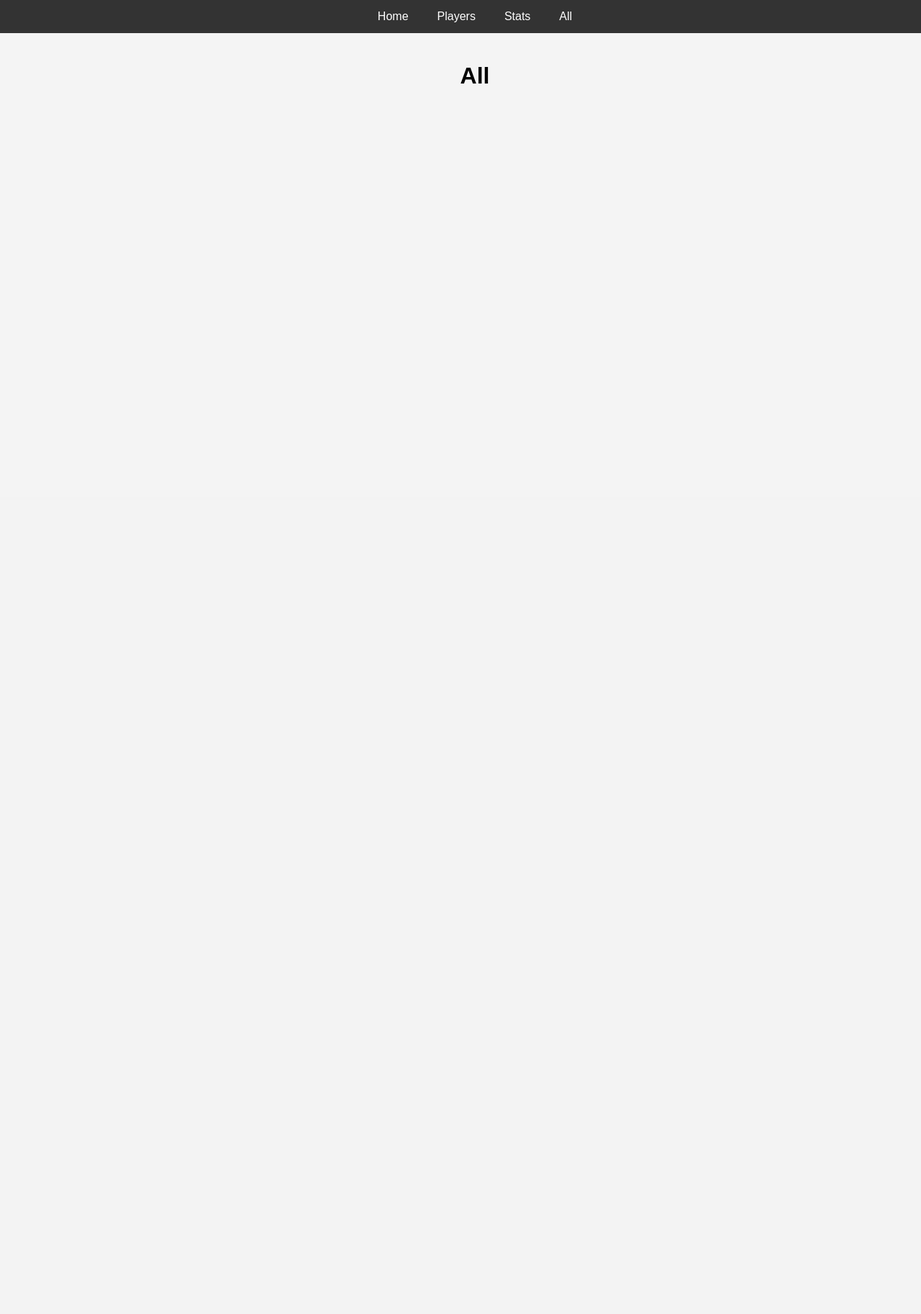
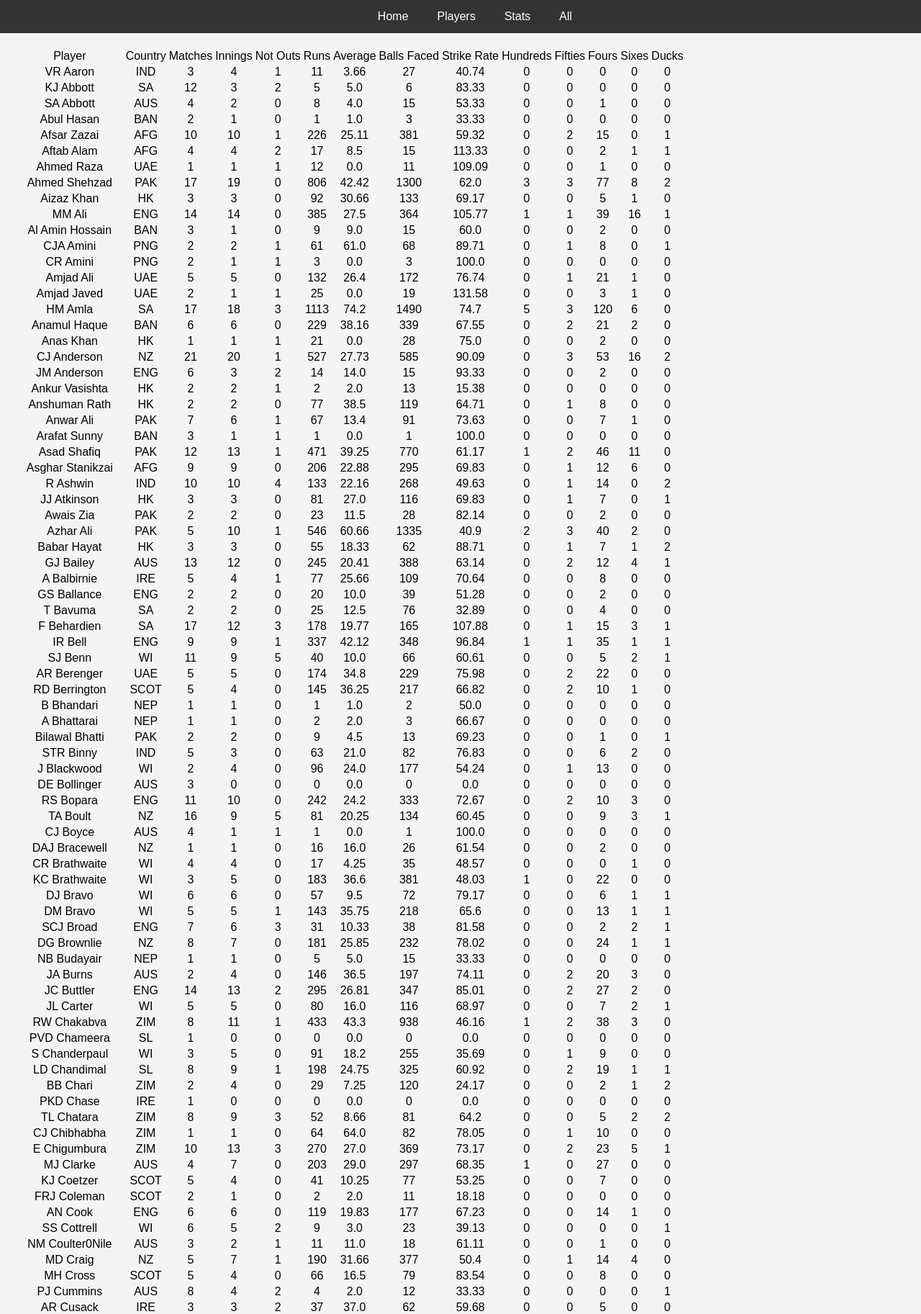
Before and after one commit to AaravKalia5/12DTG, a Flask app: page /all in a window 1280 px wide. Shown: the part 110-1935 px from the top of the page at 72% size. Before the commit the page ends 226 px from the top, so only its background shows below. Run offline with Flask 3, Linux system fonts and the light colour scheme; data comes from the database, SQL or seed files in the repository; both versions use the stored data as it was after the commit.

Commit message:
I have displayed all the data to the all page

```diff
--- a/app.py
+++ b/app.py
@@ -1,6 +1,18 @@
 from flask import Flask, render_template
+import sqlite3
+from sqlite3 import Error
 
 app = Flask(__name__)
+DATABASE = 'cricket_database.db'
+
+def create_connection(db_filename):
+    try:
+        connection = sqlite3.connect(db_filename)
+        return connection
+
+    except Error as e:
+        print(e)
+        return None
 
 
 @app.route('/')
@@ -17,7 +29,18 @@ def render_stats_page():  # put application's code here
 
 @app.route('/all')
 def render_all_page():  # put application's code here
-    return render_template('all.html')
+    query = "SELECT Player, Country, Matches, Innings, Not_Outs, Runs, Ave, Balls_Faced, Strike_Rate, Hundreds ,Fiftys, Fours, Sixes, Ducks FROM cricket_table_data"
+
+    connection = create_connection(DATABASE)
+
+    cursor = connection.cursor()
+    cursor.execute(query, )
+
+    data_list = cursor.fetchall()
+
+
+
+    return render_template('all.html', data=data_list)
 
 
 
--- a/templates/all.html
+++ b/templates/all.html
@@ -1,6 +1,44 @@
 {% extends "base.html" %}
 {% block main %}
-            <h1>All</h1>
+    <table>
+        <thead>
+            <tr>
+                <td>Player</td>
+                <td>Country</td>
+                <td>Matches</td>
+                <td>Innings</td>
+                <td>Not Outs</td>
+                <td>Runs</td>
+                <td>Average</td>
+                <td>Balls Faced</td>
+                <td>Strike Rate</td>
+                <td>Hundreds</td>
+                <td>Fifties</td>
+                <td>Fours</td>
+                <td>Sixes</td>
+                <td>Ducks</td>
+            </tr>
+        </thead>
 
-
+        <tbody>
+            {% for row in data %}
+                <tr>
+                    <td>{{ row[0] }}</td>
+                    <td>{{ row[1] }}</td>
+                    <td>{{ row[2] }}</td>
+                    <td>{{ row[3] }}</td>
+                    <td>{{ row[4] }}</td>
+                    <td>{{ row[5] }}</td>
+                    <td>{{ row[6] }}</td>
+                    <td>{{ row[7] }}</td>
+                    <td>{{ row[8] }}</td>
+                    <td>{{ row[9] }}</td>
+                    <td>{{ row[10] }}</td>
+                    <td>{{ row[11] }}</td>
+                    <td>{{ row[12] }}</td>
+                    <td>{{ row[13] }}</td>
+                </tr>
+            {% endfor %}
+        </tbody>
+    </table>
 {% endblock %}
```
Also changed, not shown: cricket.db (added), cricket_database.db (added).
